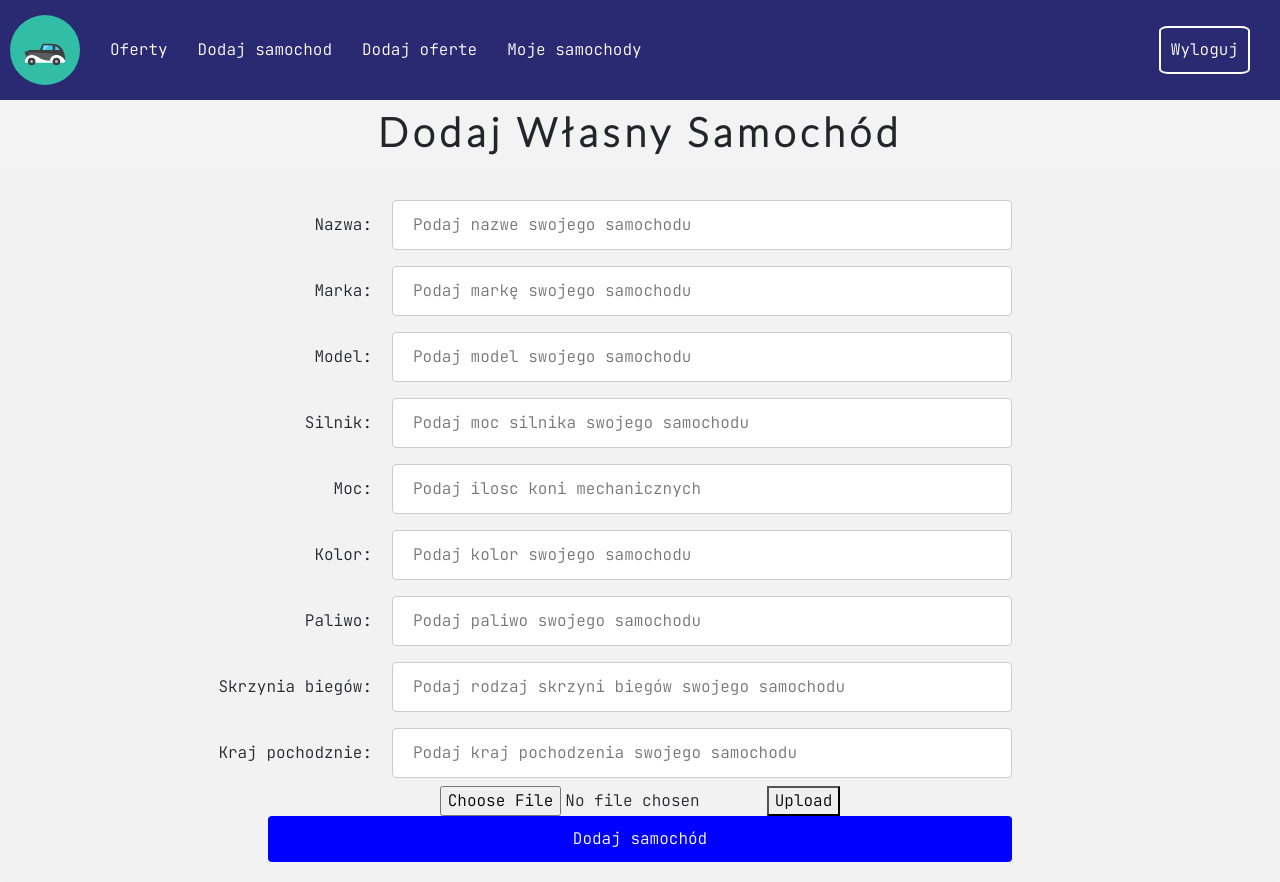
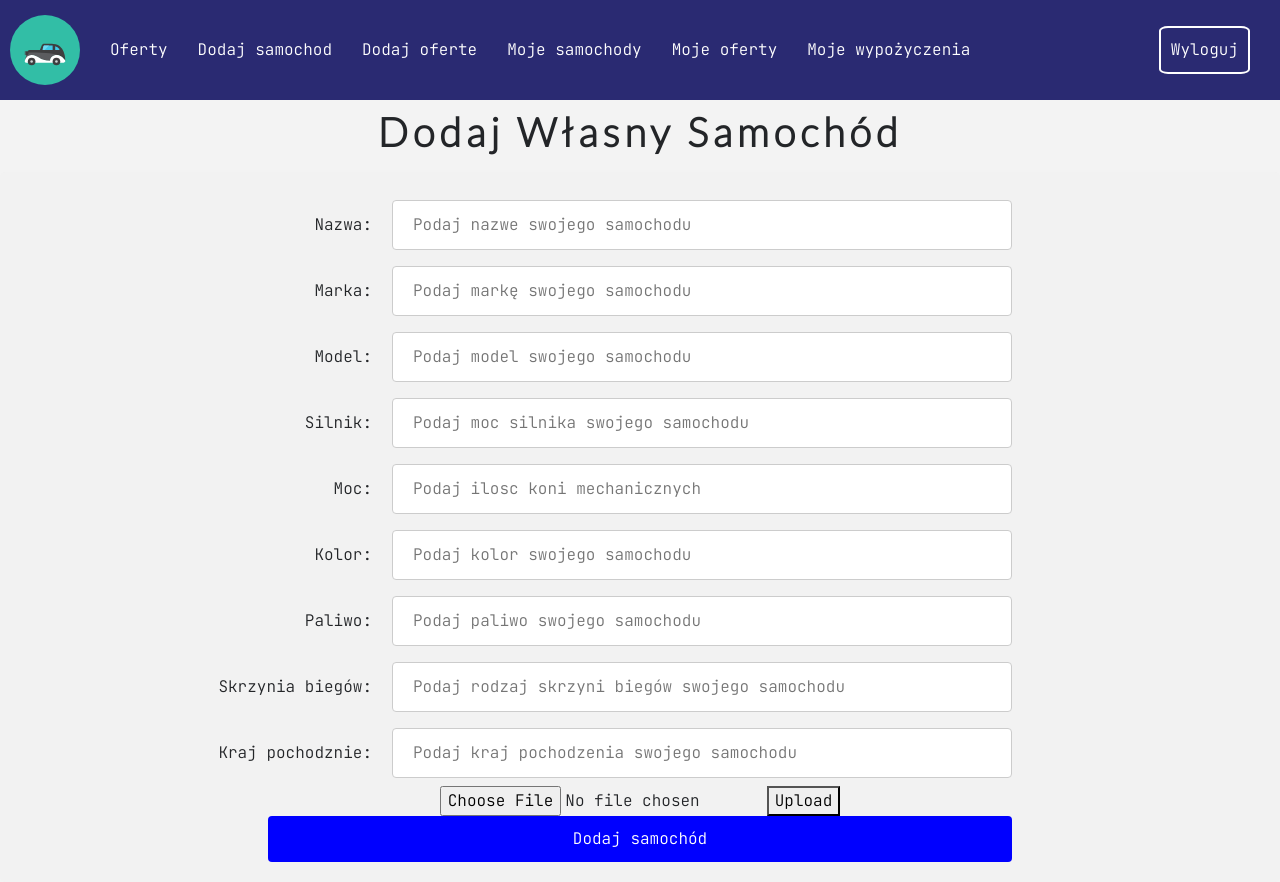
Before and after one commit to Qutlet/zzpjAutorentClient, a React (Create React App) app: page /add-car in a window 1280 px wide. Built offline with nearby package versions, Linux system fonts and the light colour scheme.

Commit message:
fix
knor

```diff
--- a/src/components/LoginForm.js
+++ b/src/components/LoginForm.js
@@ -41,7 +41,7 @@ export class LoginForm extends Component {
         this.setState({
             buttonDisabled:true
         })
-        axios.post('https://autorentserver.azurewebsites.net/api/auth/sign-in', {
+        axios.post('', {
             name: this.state.name,
             password: this.state.password
           })
--- a/src/components/Navbar.js
+++ b/src/components/Navbar.js
@@ -72,10 +72,13 @@ export default class Navbar extends Component{
                 <StyledLink to="/cars">
                     <NavItem>Moje samochody</NavItem>
                 </StyledLink>
-                {/* <StyledLink to="/my-offer">
-                    <NavItem>Moje akutalne wypożycznia</NavItem>
+                <StyledLink to="/myoffers">
+                    <NavItem>Moje oferty</NavItem>
                 </StyledLink>
-                <StyledLink to="/messages">
+                <StyledLink to="/myrents">
+                    <NavItem>Moje wypożyczenia</NavItem>
+                </StyledLink>
+                {/* <StyledLink to="/messages">
                     <NavItem>Wiadomości</NavItem>
                 </StyledLink> */}
                 <NavButton>
--- a/src/components/Offer/MyOfferItem.js
+++ b/src/components/Offer/MyOfferItem.js
@@ -20,21 +20,21 @@ export class MyOfferItem extends Component {
         border: "none"
         }
     }
-    // deleteCar = () => {
-    //     axios.delete('http://localhost:8080/cars/'+ this.state.carID,{headers: {
-    //         'Content-Type': 'application/json',
-    //         // 'auth-token': this.props.userdata.authToken
-    //     }})
-    //     .then((res) => {
-    //         // console.log(res.data)
-    //         window.location.reload()
-    //      })
-    //      .catch(err => {
-    //          console.log(this.state.carID)
-    //          console.log(err)
-    //      });
+    deleteOffer = () => {
+        axios.delete('http://localhost:8080/offers/'+ this.state.offerID,{headers: {
+            'Content-Type': 'application/json',
+            // 'auth-token': this.props.userdata.authToken
+        }})
+        .then((res) => {
+            // console.log(res.data)
+            window.location.reload()
+         })
+         .catch(err => {
+             console.log(this.state.carID)
+             console.log(err)
+         });
 
-    // }
+    }
 
     render() {
         return (
@@ -44,8 +44,7 @@ export class MyOfferItem extends Component {
                <td>{this.props.offer.offerName}</td>
                <td>{this.props.offer.offerName}</td>
                <td>
-                   <ButtonContainer
-                        >
+                   <ButtonContainer onClick={() => this.deleteOffer()}>
                         Usuń
                    </ButtonContainer>
                </td>
--- a/src/components/RegisterForm.js
+++ b/src/components/RegisterForm.js
@@ -43,7 +43,7 @@ export class RegisterForm extends Component {
         this.setState({
             buttonDisabled:true
         })
-        axios.post('https://autorentserver.azurewebsites.net/api/auth/register', {
+        axios.post('', {
             name: this.state.name,
             password: this.state.password
           })
```
Also changed, not shown: 1 other file (tests, documents, lock files or other folders).
